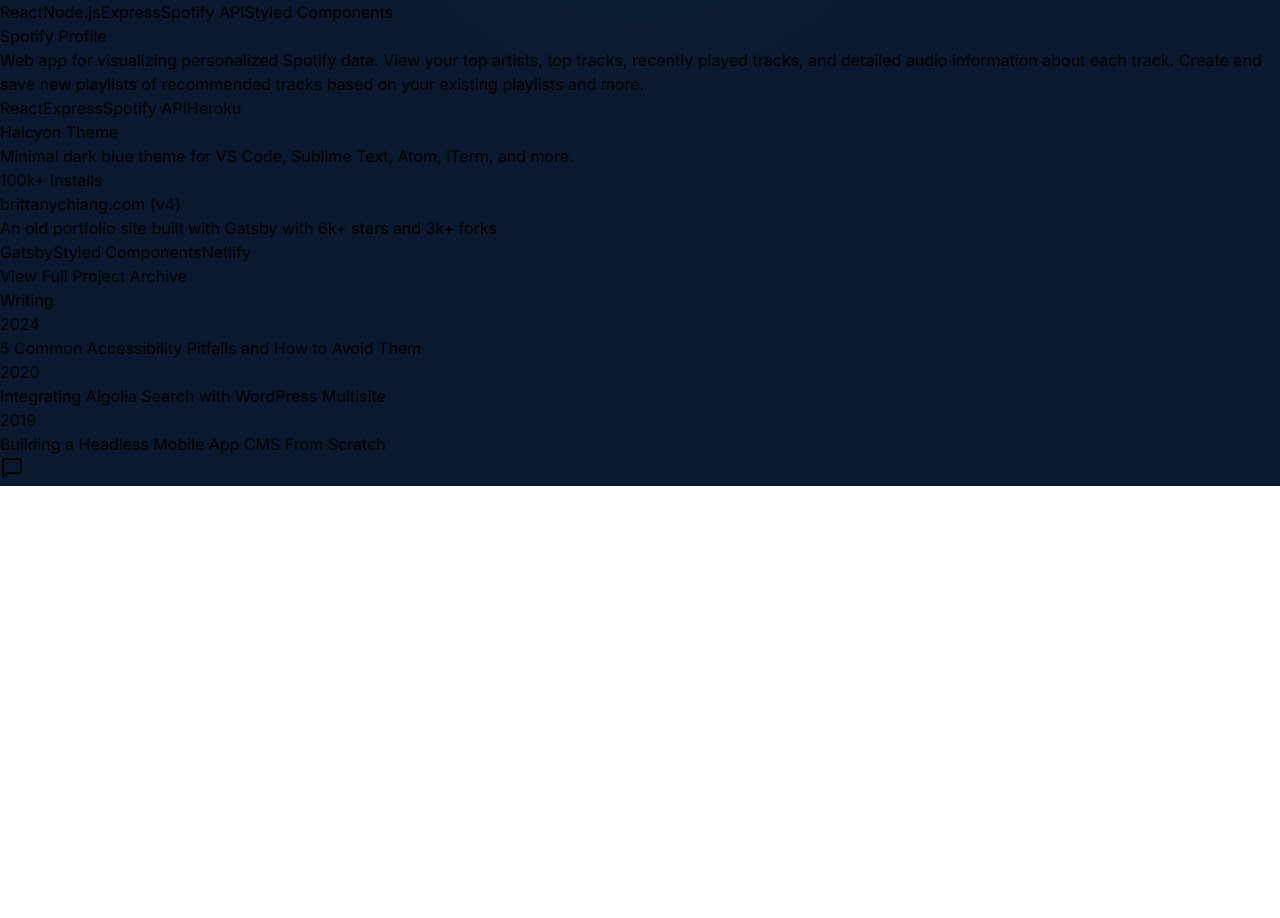
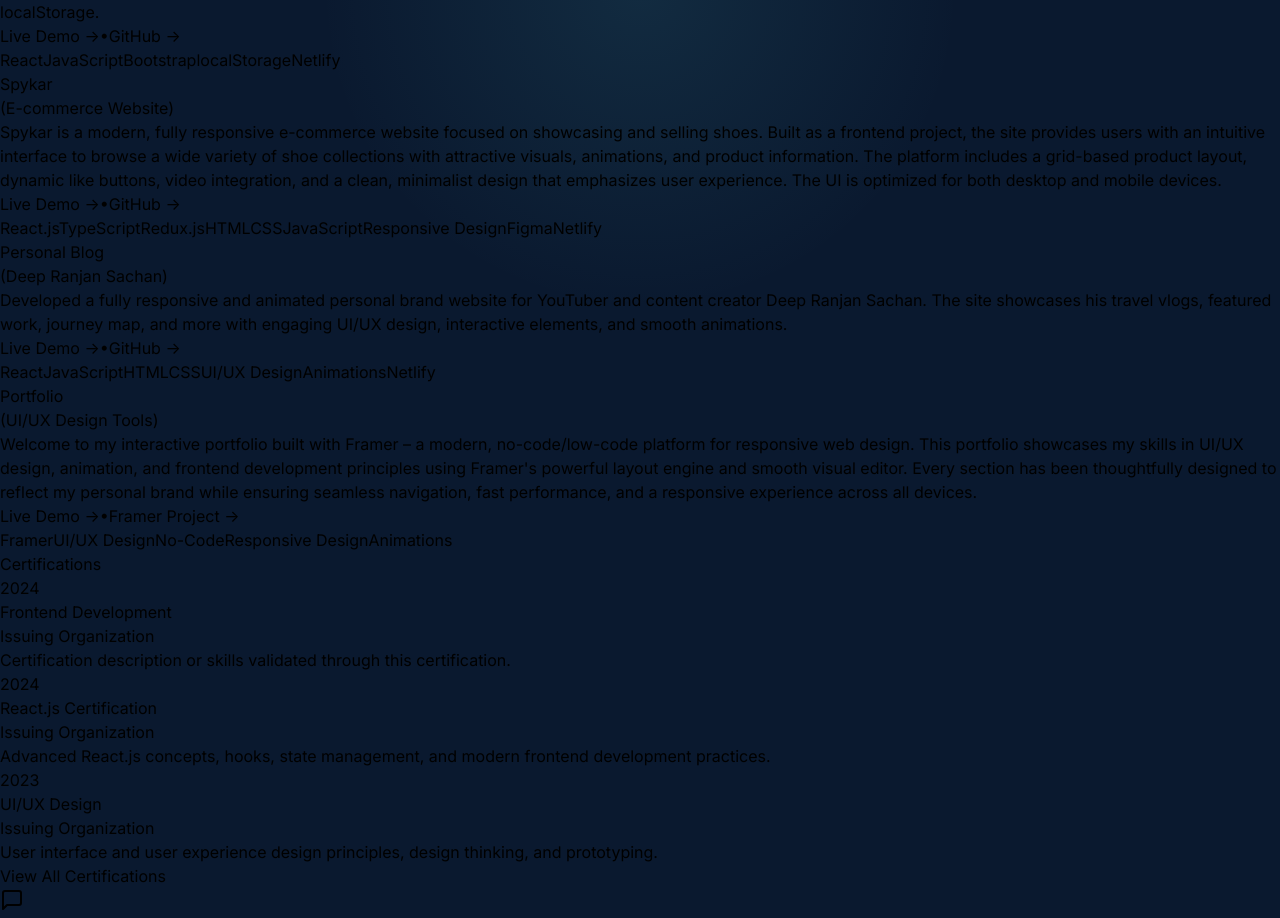
Before and after one commit to imranshaik2718/Imran_frontend, a React (Vite) app: page / in a window 1280 px wide. Shown: the part 940-1858 px from the top of the page. Before the commit the page ends 1426 px from the top, so only its background shows below. Built offline with nearby package versions, Linux system fonts and the light colour scheme.

Commit message:
added Projects and Certifications

```diff
--- a/src/App.tsx
+++ b/src/App.tsx
@@ -2,7 +2,7 @@
 import About from './pages/About'
 import Experience from './pages/Experience'
 import Projects from './pages/Projects'
-import Writing from './pages/Writing'
+import Certifications from './pages/Certifications'
 
 function App() {
   return (
@@ -11,7 +11,7 @@
         <About />
         <Experience />
         <Projects />
-        <Writing />
+        <Certifications />
       </div>
     </Layout>
   )
--- /dev/null
+++ b/src/pages/Certifications.tsx
@@ -0,0 +1,62 @@
+function Certifications() {
+  return (
+    <section id="certifications" className="space-y-8">
+      <h3 className="text-2xl font-bold text-white mb-8">Certifications</h3>
+
+      <div className="space-y-12">
+        {/* Certification 1 */}
+        <div className="space-y-2">
+          <div className="mb-2">
+            <span className="text-sm text-[#8892b0]">2024</span>
+          </div>
+          <h4 className="text-xl font-bold text-white mb-2">
+            Frontend Development
+          </h4>
+          <p className="text-[#8892b0] text-sm mb-2">Issuing Organization</p>
+          <p className="text-[#8892b0]">
+            Certification description or skills validated through this certification.
+          </p>
+        </div>
+
+        {/* Certification 2 */}
+        <div className="space-y-2">
+          <div className="mb-2">
+            <span className="text-sm text-[#8892b0]">2024</span>
+          </div>
+          <h4 className="text-xl font-bold text-white mb-2">
+            React.js Certification
+          </h4>
+          <p className="text-[#8892b0] text-sm mb-2">Issuing Organization</p>
+          <p className="text-[#8892b0]">
+            Advanced React.js concepts, hooks, state management, and modern frontend development practices.
+          </p>
+        </div>
+
+        {/* Certification 3 */}
+        <div className="space-y-2">
+          <div className="mb-2">
+            <span className="text-sm text-[#8892b0]">2023</span>
+          </div>
+          <h4 className="text-xl font-bold text-white mb-2">
+            UI/UX Design
+          </h4>
+          <p className="text-[#8892b0] text-sm mb-2">Issuing Organization</p>
+          <p className="text-[#8892b0]">
+            User interface and user experience design principles, design thinking, and prototyping.
+          </p>
+        </div>
+      </div>
+
+      <div className="mt-12">
+        <a
+          href="#"
+          className="text-[#64ffda] hover:underline text-sm"
+        >
+          View All Certifications
+        </a>
+      </div>
+    </section>
+  )
+}
+
+export default Certifications
--- a/src/pages/Projects.tsx
+++ b/src/pages/Projects.tsx
@@ -4,73 +4,168 @@
       <h3 className="text-2xl font-bold text-white mb-8">Projects</h3>
 
       <div className="space-y-12">
-        {/* Project 1 */}
+        {/* Project 1 - TaskMate */}
         <div className="space-y-4">
+          <div className="flex items-center gap-3 flex-wrap">
             <h4 className="text-xl font-bold text-white">
-            Build a Spotify Connected App
+              TaskMate
             </h4>
+            <span className="text-[#8892b0] text-sm">(React To-Do App Live)</span>
+          </div>
           <p className="text-[#8892b0]">
-            Video course that teaches how to build a web app with the Spotify Web API. Topics covered include the principles of REST APIs, user auth flows, Node, Express, React, Styled Components, and more.
+            TaskMate is a responsive task management web application built using React.js. It allows users to add, edit, delete, and mark tasks as completed. Tasks are stored using localStorage.
           </p>
+          <div className="flex flex-wrap gap-2 items-center">
+            <a
+              href="https://todo-app-2718.netlify.app/"
+              target="_blank"
+              rel="noopener noreferrer"
+              className="text-[#64ffda] hover:underline text-sm"
+            >
+              Live Demo →
+            </a>
+            <span className="text-[#8892b0]">•</span>
+            <a
+              href="https://github.com/imranshaik2718/Taskmate-project"
+              target="_blank"
+              rel="noopener noreferrer"
+              className="text-[#64ffda] hover:underline text-sm"
+            >
+              GitHub →
+            </a>
+          </div>
           <div className="flex flex-wrap gap-2">
             <span className="px-3 py-1 bg-[#233554] text-[#64ffda] text-xs rounded">React</span>
-            <span className="px-3 py-1 bg-[#233554] text-[#64ffda] text-xs rounded">Node.js</span>
-            <span className="px-3 py-1 bg-[#233554] text-[#64ffda] text-xs rounded">Express</span>
-            <span className="px-3 py-1 bg-[#233554] text-[#64ffda] text-xs rounded">Spotify API</span>
-            <span className="px-3 py-1 bg-[#233554] text-[#64ffda] text-xs rounded">Styled Components</span>
+            <span className="px-3 py-1 bg-[#233554] text-[#64ffda] text-xs rounded">JavaScript</span>
+            <span className="px-3 py-1 bg-[#233554] text-[#64ffda] text-xs rounded">Bootstrap</span>
+
+            <span className="px-3 py-1 bg-[#233554] text-[#64ffda] text-xs rounded">localStorage</span>
+            <span className="px-3 py-1 bg-[#233554] text-[#64ffda] text-xs rounded">Netlify</span>
           </div>
         </div>
 
-        {/* Project 2 */}
+        {/* Project 2 - Spykar */}
         <div className="space-y-4">
+          <div className="flex items-center gap-3 flex-wrap">
             <h4 className="text-xl font-bold text-white">
-            Spotify Profile
+              Spykar
             </h4>
+            <span className="text-[#8892b0] text-sm">(E-commerce Website)</span>
+          </div>
           <p className="text-[#8892b0]">
-            Web app for visualizing personalized Spotify data. View your top artists, top tracks, recently played tracks, and detailed audio information about each track. Create and save new playlists of recommended tracks based on your existing playlists and more.
+            Spykar is a modern, fully responsive e-commerce website focused on showcasing and selling shoes. Built as a frontend project, the site provides users with an intuitive interface to browse a wide variety of shoe collections with attractive visuals, animations, and product information. The platform includes a grid-based product layout, dynamic like buttons, video integration, and a clean, minimalist design that emphasizes user experience. The UI is optimized for both desktop and mobile devices.
           </p>
+          <div className="flex flex-wrap gap-2 items-center">
+            <a
+              href="https://spykar.netlify.app/"
+              target="_blank"
+              rel="noopener noreferrer"
+              className="text-[#64ffda] hover:underline text-sm"
+            >
+              Live Demo →
+            </a>
+            <span className="text-[#8892b0]">•</span>
+            <a
+              href="https://github.com/imranshaik2718/-E-commerce-.git"
+              target="_blank"
+              rel="noopener noreferrer"
+              className="text-[#64ffda] hover:underline text-sm"
+            >
+              GitHub →
+            </a>
+          </div>
           <div className="flex flex-wrap gap-2">
-            <span className="px-3 py-1 bg-[#233554] text-[#64ffda] text-xs rounded">React</span>
-            <span className="px-3 py-1 bg-[#233554] text-[#64ffda] text-xs rounded">Express</span>
-            <span className="px-3 py-1 bg-[#233554] text-[#64ffda] text-xs rounded">Spotify API</span>
-            <span className="px-3 py-1 bg-[#233554] text-[#64ffda] text-xs rounded">Heroku</span>
+            <span className="px-3 py-1 bg-[#233554] text-[#64ffda] text-xs rounded">React.js</span>
+            <span className="px-3 py-1 bg-[#233554] text-[#64ffda] text-xs rounded">TypeScript</span>
+            <span className="px-3 py-1 bg-[#233554] text-[#64ffda] text-xs rounded">Redux.js</span>
+            <span className="px-3 py-1 bg-[#233554] text-[#64ffda] text-xs rounded">HTML</span>
+            <span className="px-3 py-1 bg-[#233554] text-[#64ffda] text-xs rounded">CSS</span>
+            <span className="px-3 py-1 bg-[#233554] text-[#64ffda] text-xs rounded">JavaScript</span>
+            <span className="px-3 py-1 bg-[#233554] text-[#64ffda] text-xs rounded">Responsive Design</span>
+            <span className="px-3 py-1 bg-[#233554] text-[#64ffda] text-xs rounded">Figma</span>
+            <span className="px-3 py-1 bg-[#233554] text-[#64ffda] text-xs rounded">Netlify</span>
           </div>
         </div>
 
-        {/* Project 3 */}
+        {/* Project 3 - Personal Blog */}
         <div className="space-y-4">
+          <div className="flex items-center gap-3 flex-wrap">
             <h4 className="text-xl font-bold text-white">
-            Halcyon Theme
+              Personal Blog
             </h4>
+            <span className="text-[#8892b0] text-sm">(Deep Ranjan Sachan)</span>
+          </div>
           <p className="text-[#8892b0]">
-            Minimal dark blue theme for VS Code, Sublime Text, Atom, iTerm, and more.
+            Developed a fully responsive and animated personal brand website for YouTuber and content creator Deep Ranjan Sachan. The site showcases his travel vlogs, featured work, journey map, and more with engaging UI/UX design, interactive elements, and smooth animations.
           </p>
-          <p className="text-[#64ffda] text-sm">100k+ Installs</p>
+          <div className="flex flex-wrap gap-2 items-center">
+            <a
+              href="https://deepranjansachan-drs.netlify.app/"
+              target="_blank"
+              rel="noopener noreferrer"
+              className="text-[#64ffda] hover:underline text-sm"
+            >
+              Live Demo →
+            </a>
+            <span className="text-[#8892b0]">•</span>
+            <a
+              href="https://github.com/imranshaik2718/DRS"
+              target="_blank"
+              rel="noopener noreferrer"
+              className="text-[#64ffda] hover:underline text-sm"
+            >
+              GitHub →
+            </a>
           </div>
-
-        {/* Project 4 */}
-        <div className="space-y-4">
-          <h4 className="text-xl font-bold text-white">
-            brittanychiang.com (v4)
-          </h4>
-          <p className="text-[#8892b0]">
-            An old portfolio site built with Gatsby with 6k+ stars and 3k+ forks
-          </p>
           <div className="flex flex-wrap gap-2">
-            <span className="px-3 py-1 bg-[#233554] text-[#64ffda] text-xs rounded">Gatsby</span>
-            <span className="px-3 py-1 bg-[#233554] text-[#64ffda] text-xs rounded">Styled Components</span>
+            <span className="px-3 py-1 bg-[#233554] text-[#64ffda] text-xs rounded">React</span>
+            <span className="px-3 py-1 bg-[#233554] text-[#64ffda] text-xs rounded">JavaScript</span>
+            <span className="px-3 py-1 bg-[#233554] text-[#64ffda] text-xs rounded">HTML</span>
+            <span className="px-3 py-1 bg-[#233554] text-[#64ffda] text-xs rounded">CSS</span>
+            <span className="px-3 py-1 bg-[#233554] text-[#64ffda] text-xs rounded">UI/UX Design</span>
+            <span className="px-3 py-1 bg-[#233554] text-[#64ffda] text-xs rounded">Animations</span>
             <span className="px-3 py-1 bg-[#233554] text-[#64ffda] text-xs rounded">Netlify</span>
           </div>
         </div>
+
+        {/* Project 4 - Portfolio */}
+        <div className="space-y-4">
+          <div className="flex items-center gap-3 flex-wrap">
+            <h4 className="text-xl font-bold text-white">
+              Portfolio
+            </h4>
+            <span className="text-[#8892b0] text-sm">(UI/UX Design Tools)</span>
           </div>
-
-      <div className="mt-12">
+          <p className="text-[#8892b0]">
+            Welcome to my interactive portfolio built with Framer – a modern, no-code/low-code platform for responsive web design. This portfolio showcases my skills in UI/UX design, animation, and frontend development principles using Framer's powerful layout engine and smooth visual editor. Every section has been thoughtfully designed to reflect my personal brand while ensuring seamless navigation, fast performance, and a responsive experience across all devices.
+          </p>
+          <div className="flex flex-wrap gap-2 items-center">
             <a
-          href="#"
+              href="https://imran18.framer.website/"
+              target="_blank"
+              rel="noopener noreferrer"
               className="text-[#64ffda] hover:underline text-sm"
             >
-          View Full Project Archive
+              Live Demo →
             </a>
+            <span className="text-[#8892b0]">•</span>
+            <a
+              href="https://framer.com/projects/imran--SuAu4QLZyetThsk8CO9d-gKEFU"
+              target="_blank"
+              rel="noopener noreferrer"
+              className="text-[#64ffda] hover:underline text-sm"
+            >
+              Framer Project →
+            </a>
+          </div>
+          <div className="flex flex-wrap gap-2">
+            <span className="px-3 py-1 bg-[#233554] text-[#64ffda] text-xs rounded">Framer</span>
+            <span className="px-3 py-1 bg-[#233554] text-[#64ffda] text-xs rounded">UI/UX Design</span>
+            <span className="px-3 py-1 bg-[#233554] text-[#64ffda] text-xs rounded">No-Code</span>
+            <span className="px-3 py-1 bg-[#233554] text-[#64ffda] text-xs rounded">Responsive Design</span>
+            <span className="px-3 py-1 bg-[#233554] text-[#64ffda] text-xs rounded">Animations</span>
+          </div>
+        </div>
       </div>
     </section>
   )
```
Lines whose indentation alone changed are shown as unchanged.
